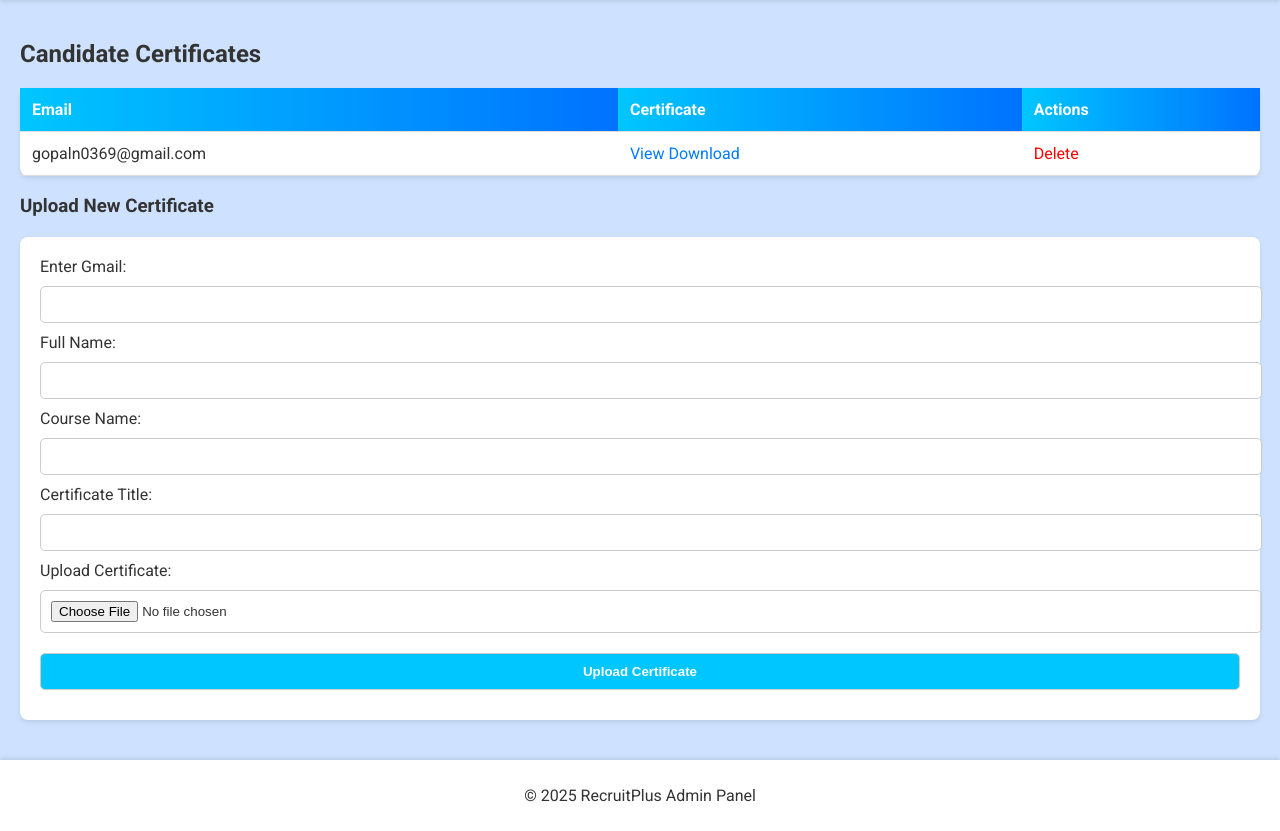
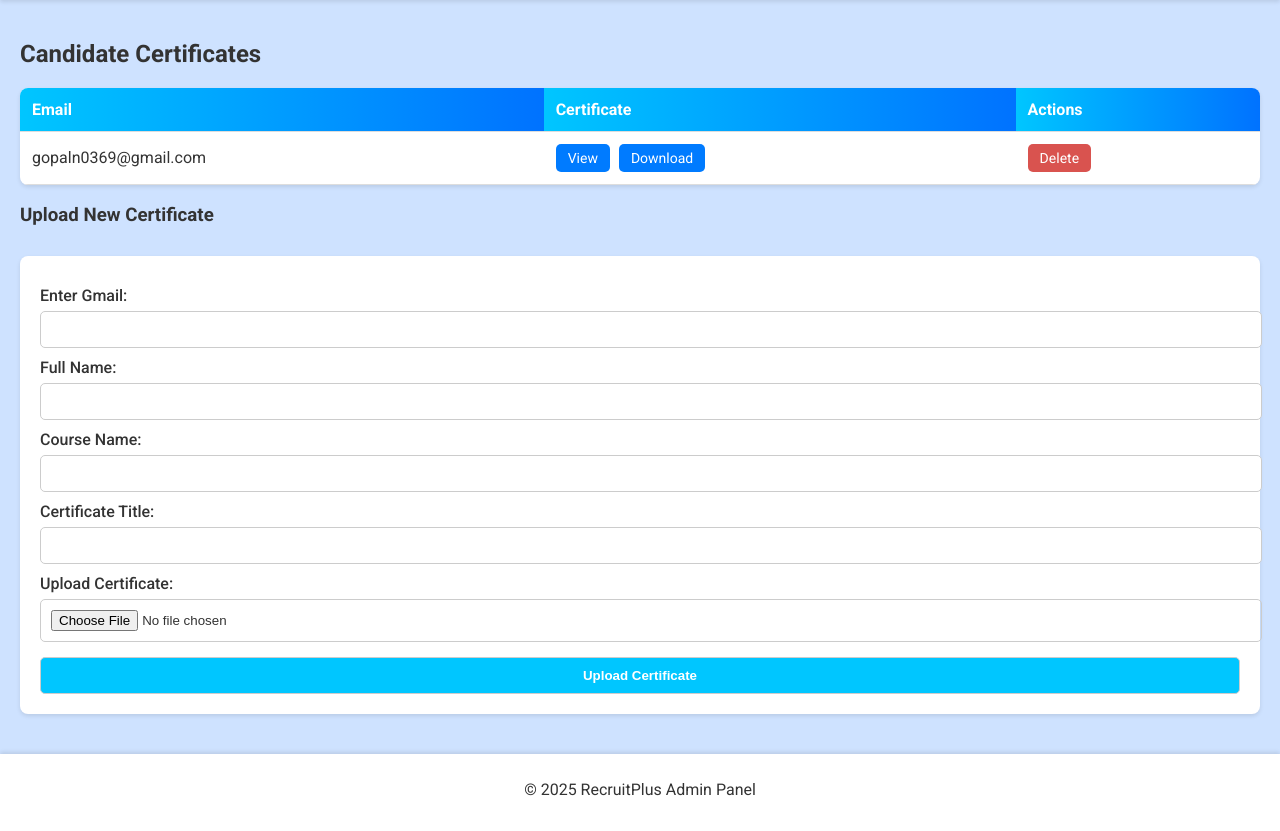
Before and after one commit to GOPALNAMDEV/Certificate_downloader, a Flask app: page /dashboard in a window 1280 px wide. Shown: the part 97-928 px from the top of the page. After the commit the page ends 893 px from the top, so only its background shows below. Run offline with Flask 2, Linux system fonts and the light colour scheme; the visitor is signed in with stand-in values (Sample User, id 1); data comes from the database, SQL or seed files in the repository.

Commit message:
fixed Update dashboard.html

```diff
--- a/templates/dashboard.html
+++ b/templates/dashboard.html
@@ -8,7 +8,7 @@
 <style>
     body {
         font-family: 'Roboto', sans-serif;
-            background-color:rgb(206, 226, 255);
+        background-color: rgb(206, 226, 255);
         color: #333;
         margin: 0;
         padding: 0;
@@ -19,10 +19,7 @@
         padding: 10px 20px;
         text-align: center;
     }
-        h1 {
-            font-size: 24px;
-            margin: 0;
-        }
+    h1 { font-size: 24px; margin: 0; }
     nav {
         display: flex;
         justify-content: space-between;
@@ -32,71 +29,87 @@
     }
     nav a {
         text-decoration: none;
-            color:  #0072ff;
+        color: #0072ff;
         font-weight: 500;
         padding: 5px 15px;
         border-radius: 5px;
+        transition: 0.3s;
     }
     nav a:hover {
-            background-color:  #00c6ff;
+        background-color: #00c6ff;
         color: white;
     }
-        .container {
-            padding: 20px;
-        }
+    .container { padding: 20px; }
     table {
         width: 100%;
         border-collapse: collapse;
         margin-top: 20px;
         background-color: white;
         border-radius: 8px;
+        overflow: hidden;
         box-shadow: 0 2px 4px rgba(0,0,0,0.1);
     }
     th, td {
         padding: 12px;
         text-align: left;
         border-bottom: 1px solid #ddd;
+        word-break: break-word;
     }
     th {
         background: linear-gradient(to right, #00c6ff, #0072ff);
         color: white;
     }
-        td a {
-            color: #007BFF;
+    td .action-btn {
+        display: inline-block;
+        margin-right: 5px;
+        padding: 6px 12px;
+        font-size: 14px;
+        border-radius: 5px;
         text-decoration: none;
+        color: white;
+        background-color: #007BFF;
+        transition: 0.3s;
     }
-        td a:hover {
-            text-decoration: underline;
-        }
+    td .action-btn:hover { background-color: #0056b3; }
+    td .delete-btn { background-color: #d9534f; }
+    td .delete-btn:hover { background-color: #c12e2a; }
+
     form {
-            margin-top: 20px;
+        margin-top: 30px;
         background-color: #fff;
         padding: 20px;
         border-radius: 8px;
         box-shadow: 0 2px 4px rgba(0,0,0,0.1);
     }
+    form label { display: block; margin-top: 10px; font-weight: 500; }
     form input, form button {
         width: 100%;
         padding: 10px;
-            margin: 10px 0;
+        margin-top: 6px;
         border: 1px solid #ccc;
         border-radius: 5px;
     }
     form button {
+        margin-top: 15px;
         background-color: #00c6FF;
         color: white;
         font-weight: bold;
         cursor: pointer;
+        transition: 0.3s;
     }
-        form button:hover {
-            background-color: #007BFF;
-        }
+    form button:hover { background-color: #007BFF; }
+
     footer {
         text-align: center;
         padding: 10px;
         background-color: #fff;
         box-shadow: 0 -2px 4px rgba(0,0,0,0.1);
         margin-top: 20px;
+    }
+
+    @media(max-width: 600px) {
+        nav { flex-direction: column; gap: 10px; }
+        td .action-btn { margin-bottom: 5px; display: block; }
     }
 </style>
 </head>
@@ -121,21 +134,21 @@
         </tr>
         {% for candidate in candidates %}
         <tr>
-                <td>{{ candidate[0] }}</td> <!-- Gmail -->
+            <td>{{ candidate[0] }}</td>
             <td>
-    <a href="{{ url_for('view_certificate', gmail=candidate[0], title=candidate[3]) }}" target="_blank">
-        View
-    </a>
-    <a href="{{ url_for('download_certificate', gmail=candidate[0], title=candidate[3]) }}">
-                        Download
-                    </a>
+                <a class="action-btn" href="{{ url_for('view_certificate', gmail=candidate[0], title=candidate[3]) }}" target="_blank">View</a>
+                <a class="action-btn" href="{{ url_for('download_certificate', gmail=candidate[0], title=candidate[3]) }}">Download</a>
             </td>
-
             <td>
-                    <a href="{{ url_for('delete_candidate', gmail=candidate[0]) }}" style="color: red;">Delete</a>
+                <a class="action-btn delete-btn" href="{{ url_for('delete_candidate', gmail=candidate[0]) }}">Delete</a>
             </td>
         </tr>
         {% endfor %}
+        {% if candidates|length == 0 %}
+        <tr>
+            <td colspan="3" style="text-align:center; color:#555;">No certificates uploaded yet.</td>
+        </tr>
+        {% endif %}
     </table>
 
     <h3>Upload New Certificate</h3>
@@ -157,7 +170,6 @@
 
         <button type="submit">Upload Certificate</button>
     </form>
-
 </div>
 
 <footer>
```
Lines whose indentation alone changed are shown as unchanged.
